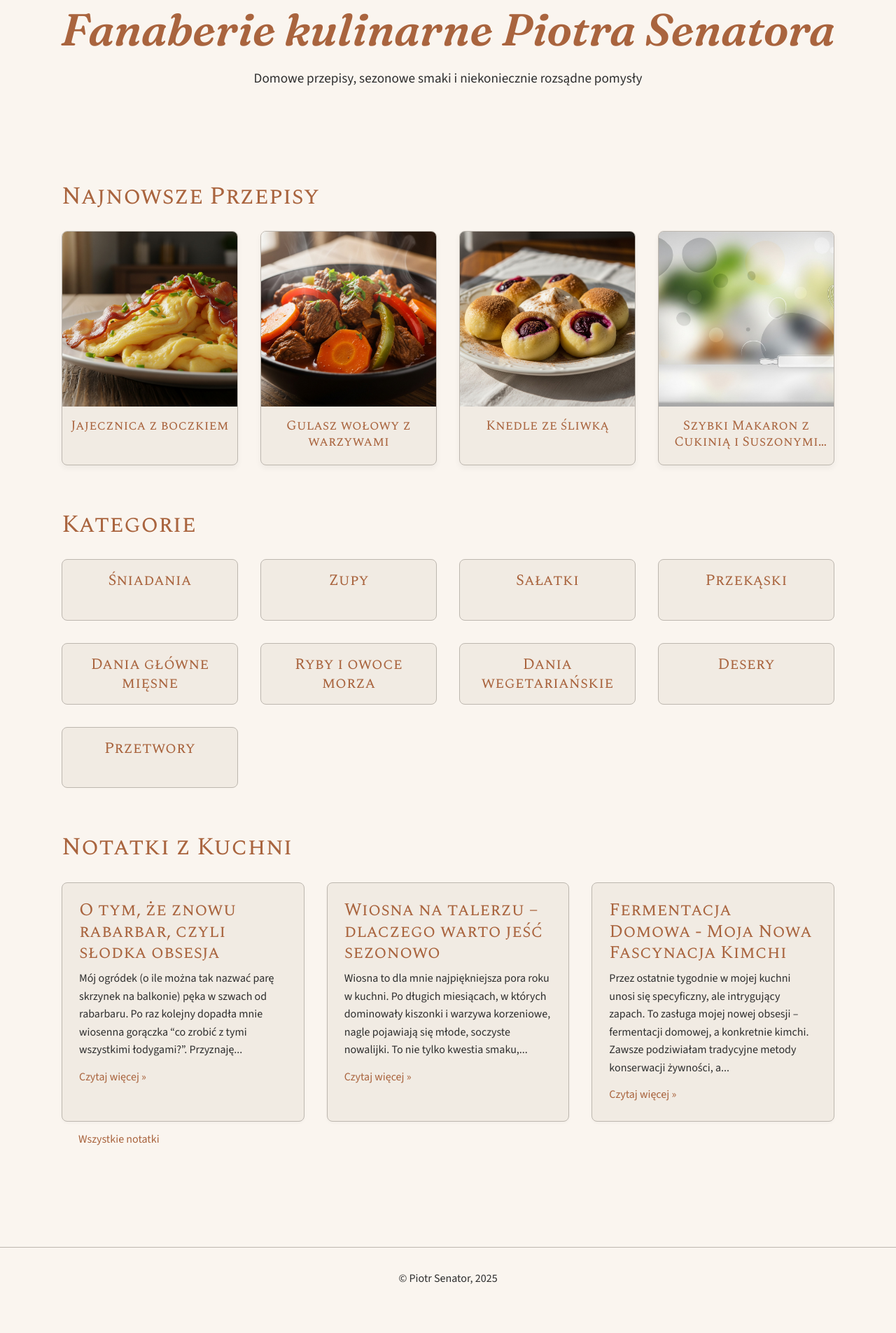
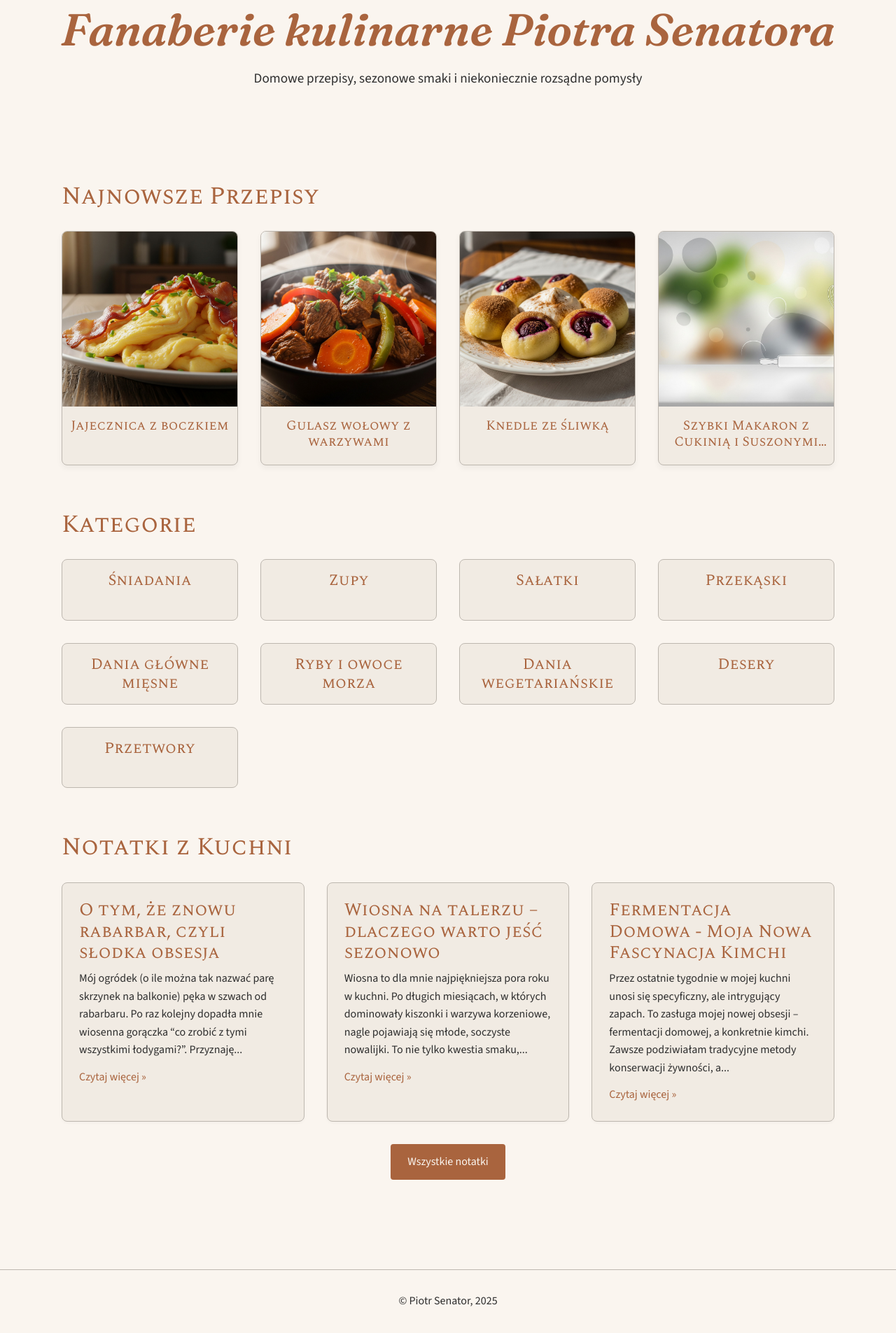
Before and after one commit to piotrsenator/kuchnia, a Jekyll site: the page built from index.html, in a window 1280 px wide. Shown: the whole page at 70% size. Built offline with Jekyll 4.4.1, drawn with Linux system fonts in a browser that asks for light colours; before the commit the page ends 1873 px from its top, so only the background shows below that.

Commit message:
Update index.html

```diff
--- a/index.html
+++ b/index.html
@@ -44,7 +44,9 @@ title: Strona Główna
                 </div>
             {% endfor %}
         </div>
-        <a href="{{ '/notatki/' | relative_url }}" class="button">Wszystkie notatki</a>
+       <div class="button-container">
+            <a href="{{ '/notes/' | relative_url }}" class="button primary-button">Wszystkie notatki</a>
+       </div>
     </section>
 
 </main>
```
